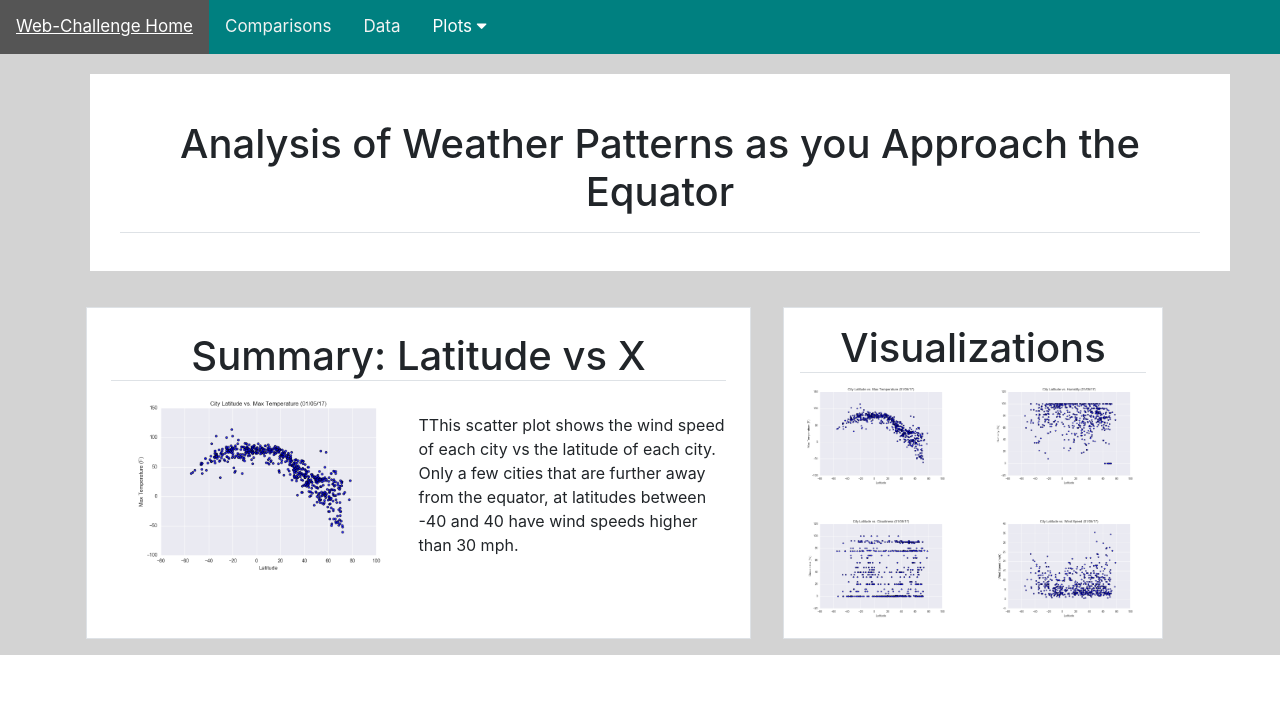
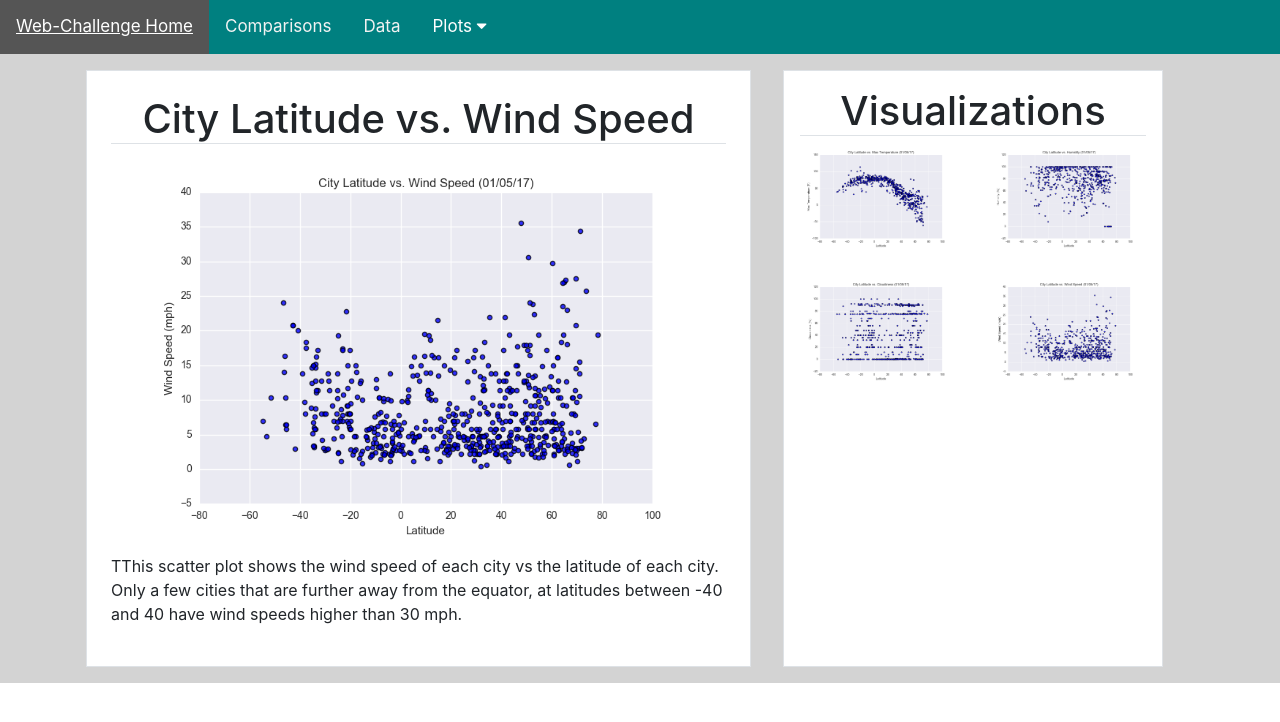
Before and after one commit to rsa153/Web-Design-Challenge, a plain HTML site: page wind.html in a window 1280 px wide. Drawn offline with nearby package versions, Linux system fonts and the light colour scheme.

Commit message:
updated graphs

```diff
--- a/wind.html
+++ b/wind.html
@@ -31,18 +31,13 @@
 
     <div id="wrapper">
         <div class="container">
-            <div class="row">
-                <div class="col-lg-12 text-center" id="intro">
-                    <h1 class="intro border-bottom py-3">Analysis of Weather Patterns as you Approach the Equator</h1>
-                </div>
-            </div>
 
             <div class="row">
                 <div class="col-lg-7 m-3 p-4 border bg-white">
-                    <h1 class="summary border-bottom text-center">Summary: Latitude vs X</h1>
+                    <h1 class="summary border-bottom text-center">City Latitude vs. Wind Speed</h1>
                     <div id="summary-text clearfix">
-                        <img class="pull-left col-xl-6 col-lg-6 col-md-6 col-sm-12 col-xs-12" id="intro-img"
-                            src="Resources/images/Fig1.png">
+                        <img class="col-xl-12 col-lg-12 col-md-12 col-sm-12 col-xs-12" id="intro-img"
+                            src="Resources/images/Fig4.png">
                         <br>
                         <p>TThis scatter plot shows the wind speed of each city vs the latitude of each city. Only a few
                             cities that are further away from the equator, at latitudes between -40 and 40 have wind
```
Also changed, not shown: cloudiness.html (+1 -1 lines), humidity.html (+2 -2 lines), temperature.html (+5 -2 lines).
